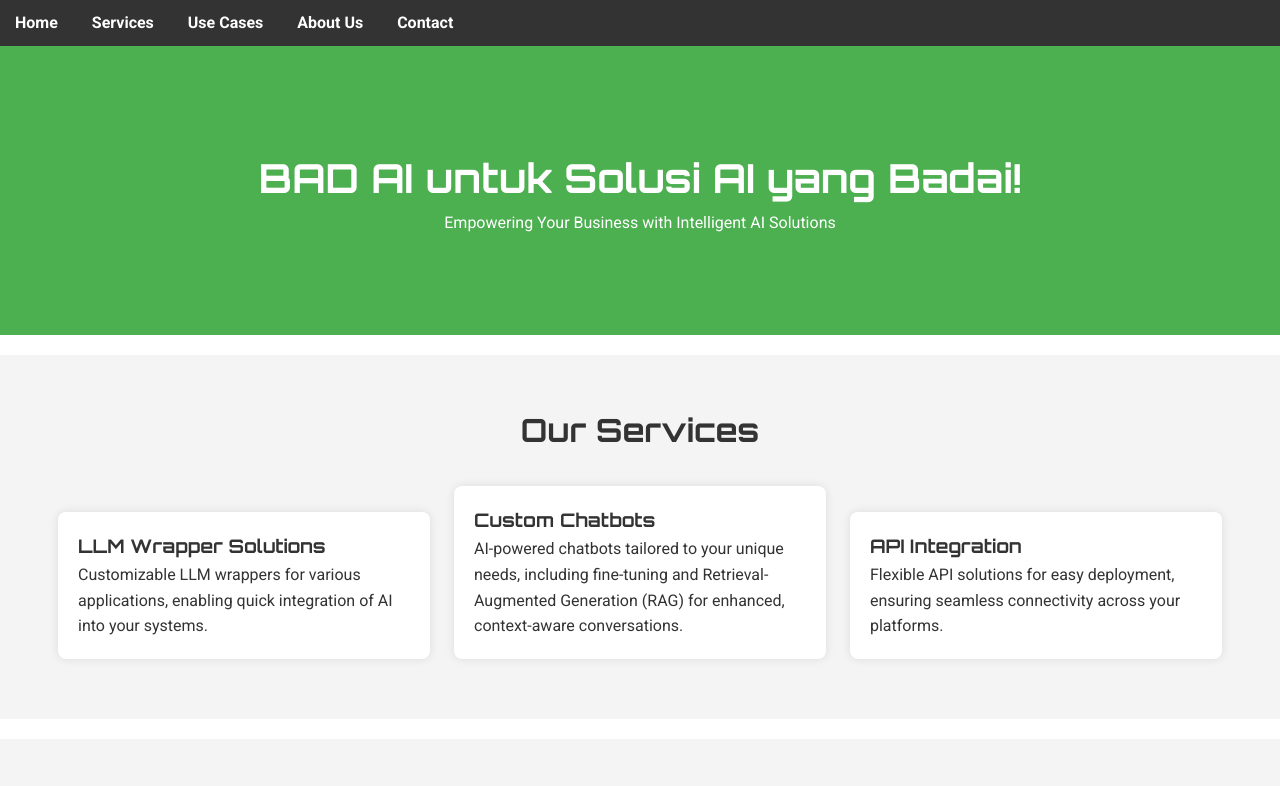
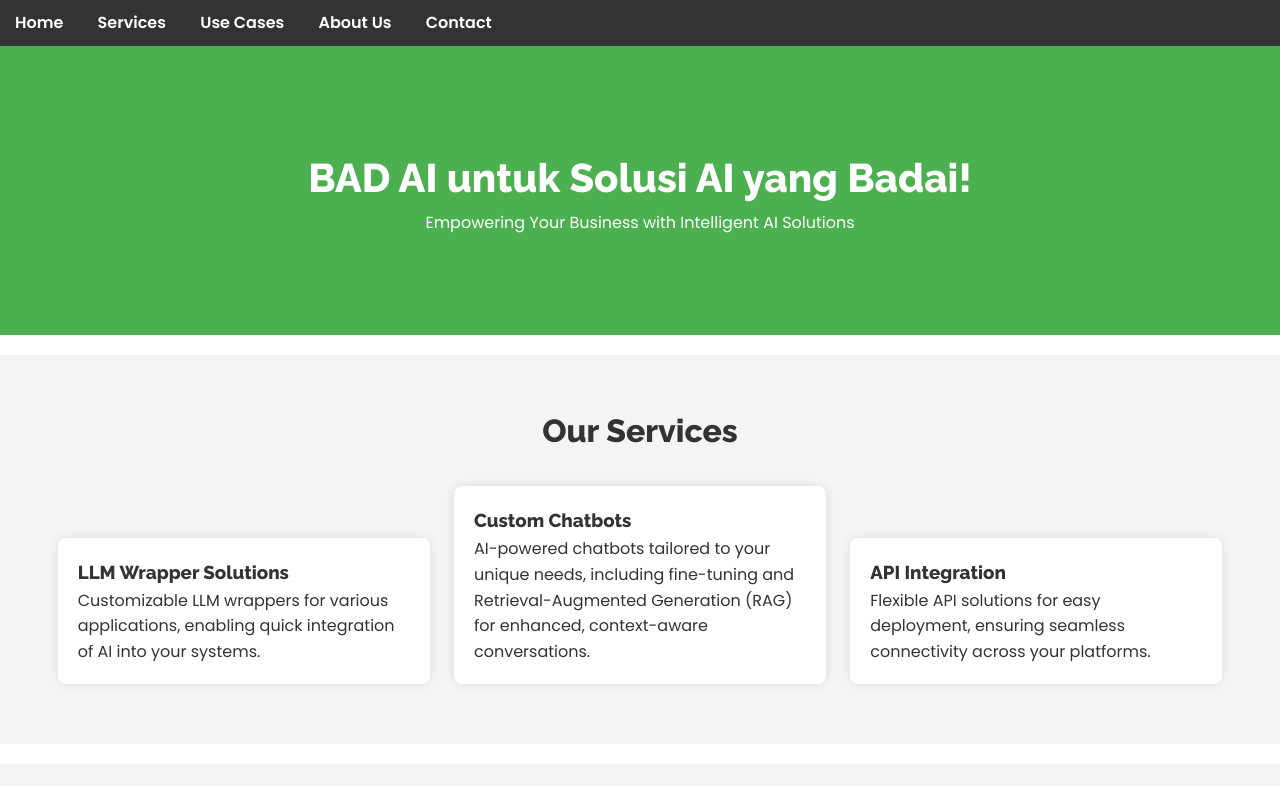
Before and after one commit to anfieldlad/badai-tech, a website: page index.html in a window 1280 px wide. Shown: the top 786 px of the page. Drawn offline with Linux system fonts and the light colour scheme.

Commit message:
Update index.html

```diff
--- a/index.html
+++ b/index.html
@@ -5,7 +5,7 @@
     <meta name="viewport" content="width=device-width, initial-scale=1.0">
     <title>BAD AI - AI Solutions</title>
     <link rel="icon" href="favicon.ico" type="image/x-icon">
-    <link href="https://fonts.googleapis.com/css2?family=Roboto:wght@400;700&family=Orbitron:wght@400;700&display=swap" rel="stylesheet"> <!-- Tambahkan font -->
+    <link href="https://fonts.googleapis.com/css2?family=Poppins:wght@400;600&family=Raleway:wght@600;800&display=swap" rel="stylesheet"> <!-- Tambahkan font -->
     <style>
         /* Basic Styles */
         * {
@@ -14,12 +14,12 @@
             box-sizing: border-box;
         }
         body {
-            font-family: 'Roboto', Arial, sans-serif; /* Gunakan font Roboto */
+            font-family: 'Poppins', Arial, sans-serif; /* Gunakan font Poppins */
             color: #333;
             line-height: 1.6;
         }
         h1, h2, h3 {
-            font-family: 'Orbitron', Arial, sans-serif; /* Gunakan font Orbitron untuk heading */
+            font-family: 'Raleway', Arial, sans-serif; /* Gunakan font Raleway untuk heading */
         }
         header, section {
             padding: 50px 20px;
@@ -38,8 +38,8 @@
             color: #fff;
             text-decoration: none;
             margin: 0 15px;
-            font-weight: bold;
-            font-family: 'Roboto', Arial, sans-serif;
+            font-weight: 600; /* Memberikan bobot lebih untuk link */
+            font-family: 'Poppins', Arial, sans-serif;
         }
         nav a:hover {
             color: #4CAF50;
@@ -69,7 +69,7 @@
             border-radius: 8px;
             box-shadow: 0 0 10px rgba(0, 0, 0, 0.1);
             text-align: left;
-            font-family: 'Roboto', Arial, sans-serif;
+            font-family: 'Poppins', Arial, sans-serif;
         }
         .contact form {
             max-width: 500px;
```
